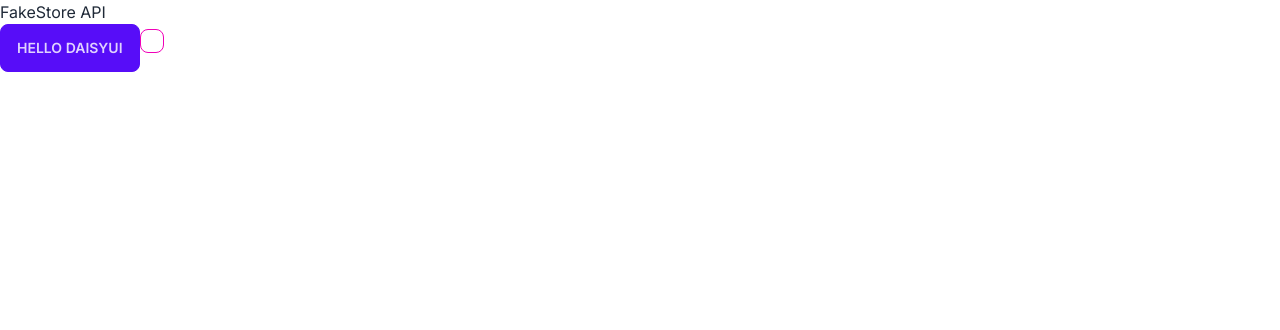
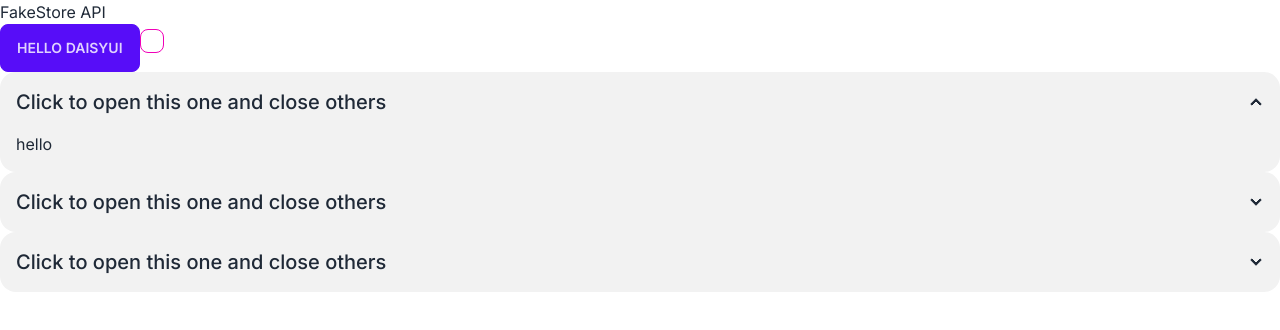
Before and after one commit to sangayt1997/nyo-tshong-fe, a Next.js app: page / in a window 1280 px wide. Shown: the top 330 px of the page. Built offline with nearby package versions, Linux system fonts and the light colour scheme.

Commit message:
refactor(nyo-tshong-fe): testing component

```diff
--- a/src/app/page.tsx
+++ b/src/app/page.tsx
@@ -4,6 +4,33 @@
             <p>FakeStore API</p>
             <button className="btn btn-primary">Hello daisyUI</button>
             <input type="checkbox" className="checkbox checkbox-secondary"/>
+            <div className="collapse collapse-arrow bg-base-200">
+                <input type="radio" name="my-accordion-2" checked="checked"/>
+                <div className="collapse-title text-xl font-medium">
+                    Click to open this one and close others
+                </div>
+                <div className="collapse-content">
+                    <p>hello</p>
+                </div>
+            </div>
+            <div className="collapse collapse-arrow bg-base-200">
+                <input type="radio" name="my-accordion-2"/>
+                <div className="collapse-title text-xl font-medium">
+                    Click to open this one and close others
+                </div>
+                <div className="collapse-content">
+                    <p>hello</p>
+                </div>
+            </div>
+            <div className="collapse collapse-arrow bg-base-200">
+                <input type="radio" name="my-accordion-2"/>
+                <div className="collapse-title text-xl font-medium">
+                    Click to open this one and close others
+                </div>
+                <div className="collapse-content">
+                    <p>hello</p>
+                </div>
+            </div>
         </main>
     )
 }
```
Lines whose indentation alone changed are shown as unchanged.
